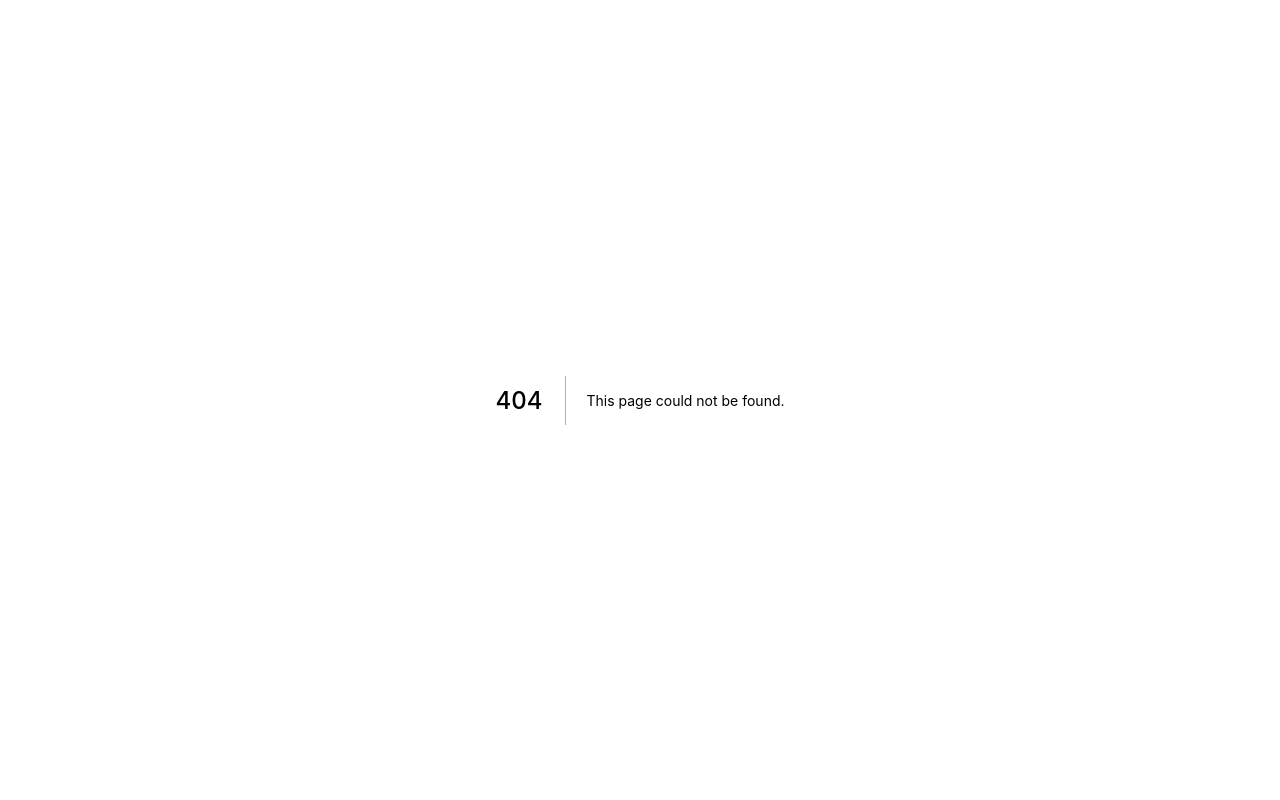
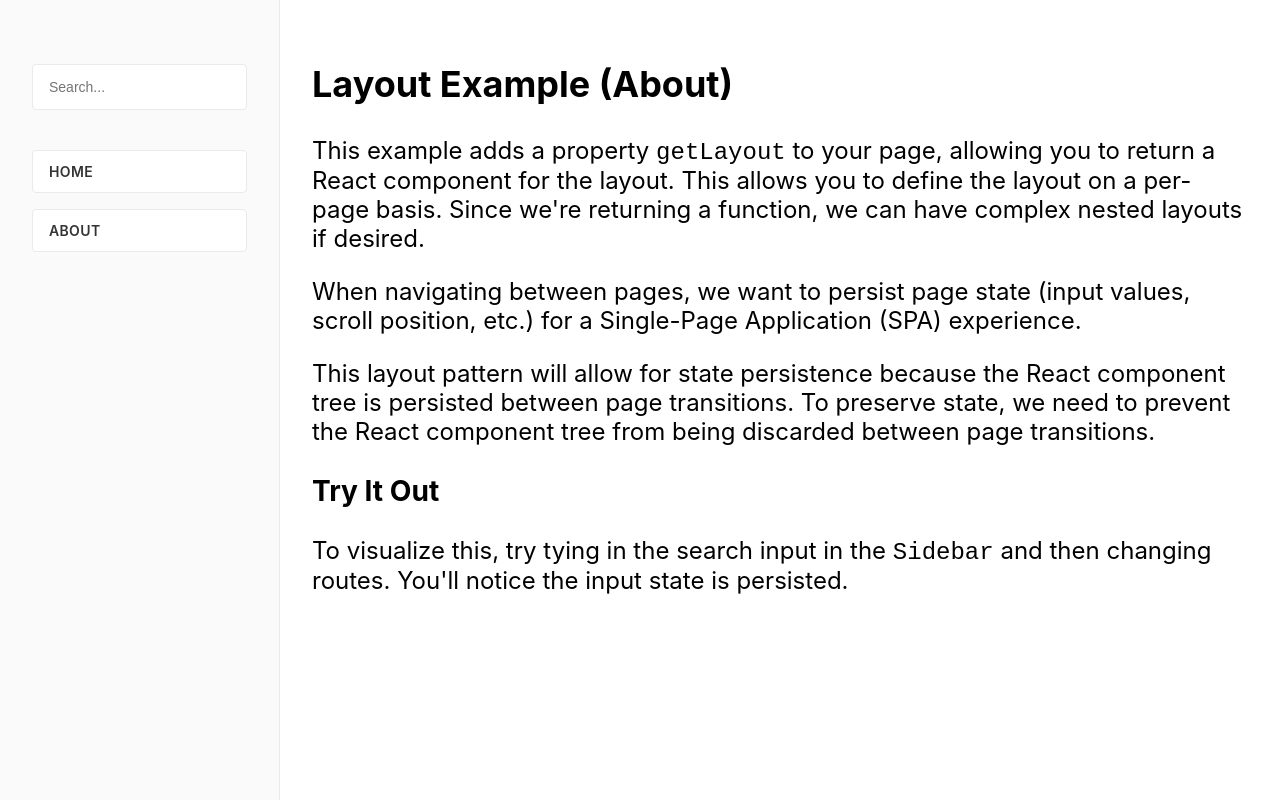
Before and after one commit to starwalker00/wigleef, a Next.js app: page /about in a window 1280 px wide. Before the commit this address had no page. Built offline with nearby package versions, Linux system fonts and the light colour scheme.

Commit message:
dev: multipage with layout

```diff
--- /dev/null
+++ b/components/layout.js
@@ -0,0 +1,15 @@
+import Head from 'next/head'
+import styles from './layout.module.css'
+
+function Layout({ children }) {
+    return (
+        <>
+            <Head>
+                <title>Layouts Example</title>
+            </Head>
+            <main className={styles.main}>{children}</main>
+        </>
+    )
+}
+
+export default Layout
--- /dev/null
+++ b/components/layout.module.css
@@ -0,0 +1,9 @@
+.main {
+    display: flex;
+    height: calc(100vh - 64px);
+    background-color: white;
+  }
+
+  .main > section {
+    padding: 32px;
+  }
--- /dev/null
+++ b/components/sidebar.js
@@ -0,0 +1,18 @@
+import Link from 'next/link'
+import styles from './sidebar.module.css'
+
+function Sidebar() {
+    return (
+        <nav className={styles.nav}>
+            <input className={styles.input} placeholder="Search..." />
+            <Link href="/">
+                <a>Home</a>
+            </Link>
+            <Link href="/about">
+                <a>About</a>
+            </Link>
+        </nav>
+    )
+}
+
+export default Sidebar
--- /dev/null
+++ b/components/sidebar.module.css
@@ -0,0 +1,39 @@
+.nav {
+  height: 100%;
+  display: flex;
+  flex-direction: column;
+  width: 250px;
+  background-color: #fafafa;
+  padding: 32px;
+  border-right: 1px solid #eaeaea;
+}
+
+.nav > a {
+  margin: 8px 0;
+  text-decoration: none;
+  background: white;
+  border-radius: 4px;
+  font-size: 14px;
+  padding: 12px 16px;
+  text-transform: uppercase;
+  font-weight: 600;
+  letter-spacing: 0.025em;
+  color: #333;
+  border: 1px solid #eaeaea;
+  transition: all 0.125s ease;
+}
+
+.nav > a:hover {
+  background-color: #eaeaea;
+}
+
+.input {
+  margin: 32px 0;
+  text-decoration: none;
+  background: white;
+  border-radius: 4px;
+  border: 1px solid #eaeaea;
+  font-size: 14px;
+  padding: 8px 16px;
+  height: 28px;
+}
--- a/pages/_app.js
+++ b/pages/_app.js
@@ -1,7 +1,10 @@
-import '../styles/globals.css'
+import '../styles/global.css'
 
 function MyApp({ Component, pageProps }) {
-  return <Component {...pageProps} />
+  // Use the layout defined at the page level, if available
+  const getLayout = Component.getLayout || ((page) => page)
+
+  return getLayout(<Component {...pageProps} />)
 }
 
 export default MyApp
--- /dev/null
+++ b/pages/about.js
@@ -0,0 +1,44 @@
+import Layout from '../components/layout'
+import Sidebar from '../components/sidebar'
+
+function About() {
+    return (
+        <section>
+            <h2>Layout Example (About)</h2>
+            <p>
+                This example adds a property <code>getLayout</code> to your page,
+                allowing you to return a React component for the layout. This allows you
+                to define the layout on a per-page basis. Since we're returning a
+                function, we can have complex nested layouts if desired.
+            </p>
+            <p>
+                When navigating between pages, we want to persist page state (input
+                values, scroll position, etc.) for a Single-Page Application (SPA)
+                experience.
+            </p>
+            <p>
+                This layout pattern will allow for state persistence because the React
+                component tree is persisted between page transitions. To preserve state,
+                we need to prevent the React component tree from being discarded between
+                page transitions.
+            </p>
+            <h3>Try It Out</h3>
+            <p>
+                To visualize this, try tying in the search input in the{' '}
+                <code>Sidebar</code> and then changing routes. You'll notice the input
+                state is persisted.
+            </p>
+        </section>
+    )
+}
+
+About.getLayout = function getLayout(page) {
+    return (
+        <Layout>
+            <Sidebar />
+            {page}
+        </Layout>
+    )
+}
+
+export default About
--- /dev/null
+++ b/styles/global.css
@@ -0,0 +1,12 @@
+#__next {
+    display: flex;
+    flex-direction: column;
+    min-height: 100vh;
+  }
+
+  body {
+    margin: 0;
+    font-size: 24px;
+    font-family: -apple-system, BlinkMacSystemFont, 'Segoe UI', Roboto, Helvetica,
+      Arial, sans-serif, 'Apple Color Emoji', 'Segoe UI Emoji', 'Segoe UI Symbol';
+  }
--- a/styles/globals.css
+++ /dev/null
@@ -1,16 +0,0 @@
-html,
-body {
-  padding: 0;
-  margin: 0;
-  font-family: -apple-system, BlinkMacSystemFont, Segoe UI, Roboto, Oxygen,
-    Ubuntu, Cantarell, Fira Sans, Droid Sans, Helvetica Neue, sans-serif;
-}
-
-a {
-  color: inherit;
-  text-decoration: none;
-}
-
-* {
-  box-sizing: border-box;
-}
```
Also changed, not shown: pages/index.js (+40 -65 lines), styles/Home.module.css (deleted, +0 -116 lines).
